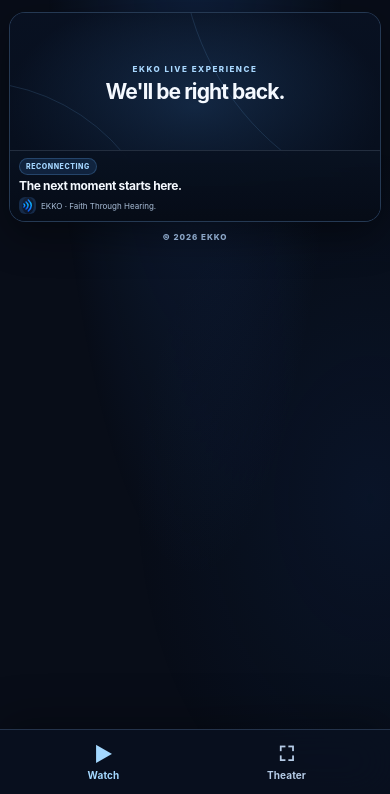
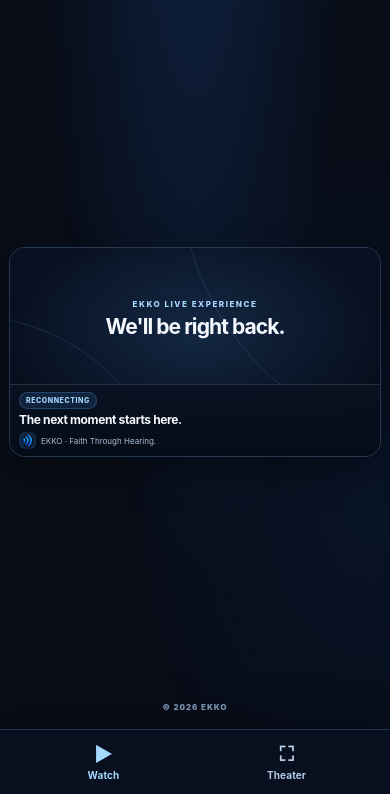
Before and after one commit to KitechRW/ekko, a website: page apps/web/index.html in a window 390 px wide. Shown: the part 50-844 px from the top of the page. Drawn offline with Linux system fonts and the light colour scheme; no server answers.

Commit message:
Balance mobile viewer across the screen

```diff
--- a/apps/web/immersive.css
+++ b/apps/web/immersive.css
@@ -207,11 +207,12 @@ body:not(.cinema-mode) .theater-exit,body:not(.cinema-mode) .cinema-caption{disp
 /* Mobile viewer: retain YouTube's 16:9 canvas while giving the event card
    enough contrast and room to read at phone widths. */
 @media(max-width:700px){
+  .viewer-body{min-height:100svh;display:flex;flex-direction:column}
   .viewer-body .site-header{padding-top:calc(12px + env(safe-area-inset-top));padding-bottom:12px;min-height:62px}
   .viewer-body .brand-image{width:118px}
   .viewer-body .header-status{display:none}
-  .viewer-body .viewer-main{width:calc(100% - 18px)}
-  .viewer-body:not(.cinema-mode) .experience-frame{width:min(100%,calc((100svh - 145px - env(safe-area-inset-top) - env(safe-area-inset-bottom))*1.777778));margin-inline:auto}
+  .viewer-body .viewer-main{width:calc(100% - 18px);flex:1;min-height:0;display:flex;flex-direction:column;justify-content:center;padding-block:12px}
+  .viewer-body:not(.cinema-mode) .experience-frame{width:min(100%,calc((100svh - 180px - env(safe-area-inset-top) - env(safe-area-inset-bottom))*1.777778));margin:0 auto}
   .viewer-body .experience-frame{border-radius:16px;border-color:rgba(142,190,248,.22);box-shadow:0 14px 38px rgba(0,0,0,.38)}
   .viewer-body .video-stage{width:100%;height:auto;max-height:none;aspect-ratio:16/9}
   .viewer-body .poster-stage>img{opacity:.22;filter:saturate(.72)}
```
